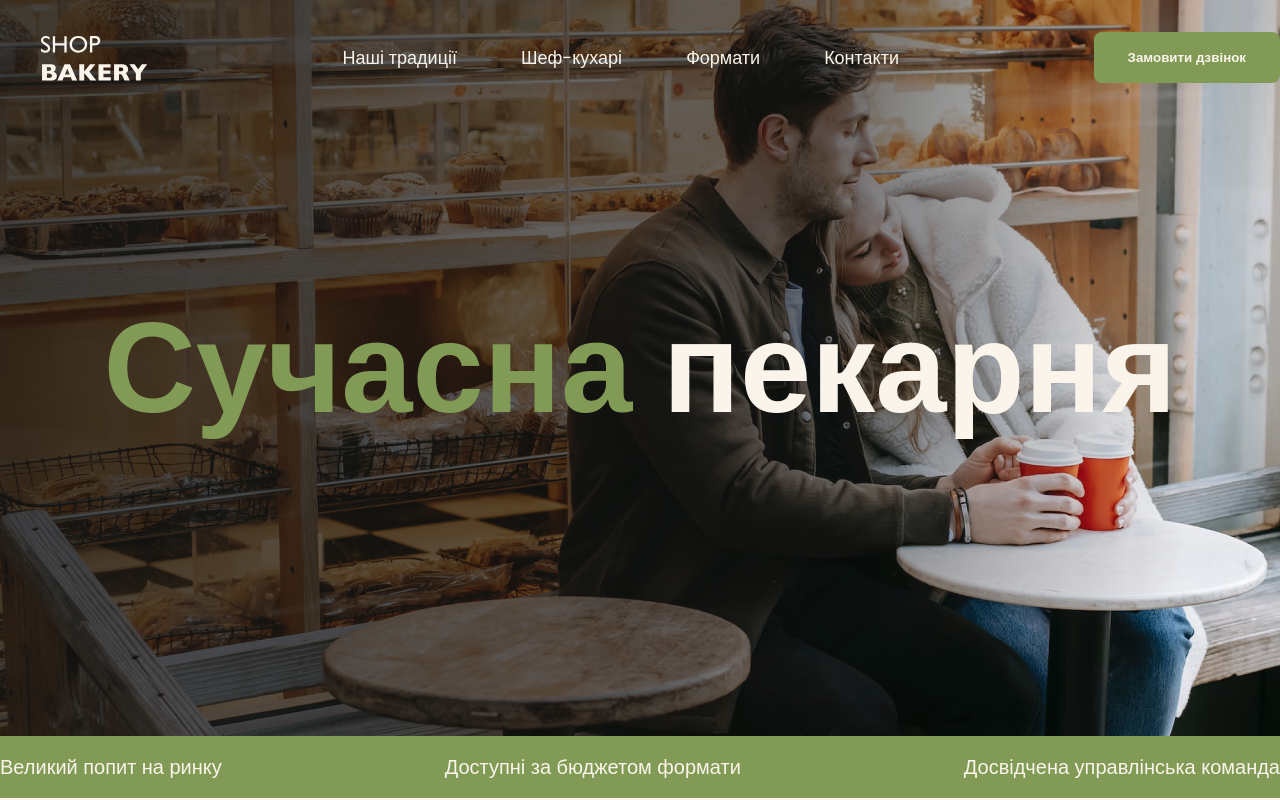
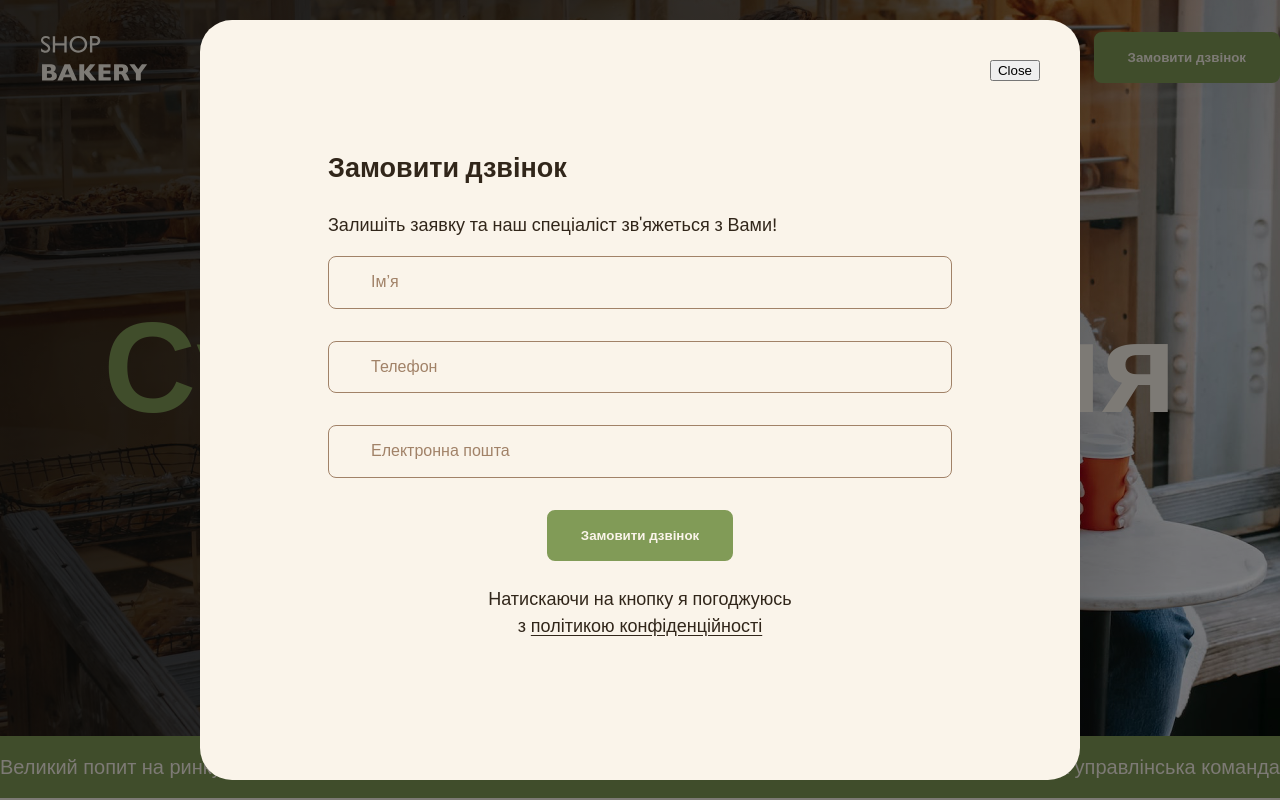
Before and after one commit to zvarych220/-_-, a plain HTML site: page index.html in a window 1280 px wide. Shown: the top 800 px of the page. Drawn offline with Linux system fonts and the light colour scheme.

Commit message:
Створення веб-форм

```diff
--- a/index.html
+++ b/index.html
@@ -174,6 +174,28 @@
                     <div class="contact-form">
                         <h2 class="contact-section section-title">Приєднуйся до мережі пекарень </h2>
                         <p>Заповни форму, щоб ми зв'язались з тобою!</p>
+
+                        <form name="contact-form" autocomplete="off" novalidate>
+
+                            <div class="form-field">
+                                <label class="form-label visually-hidden" for="user-name">Ім’я</label>
+                                <input class="form-input" type="text" id="user-name" name="user-name"placeholder="Ім’я">
+                            </div>
+
+                            <div class="form-field">
+                                <label class="form-label visually-hidden" for="user-tel">Телефон</label>
+                                <input class="form-input" type="tel" id="user-tel" name="user-tel" placeholder="Телефон">
+                            </div>
+
+                            <div class="form-field">
+                                <label class="form-label visually-hidden" for="user-email">Електронна пошта</label>
+                                <input class="form-input" type="email" id="user-email" name="user-email"placeholder="Електронна пошта">
+                            </div>
+
+                            <button type="submit" class="form-btn button">Замовити дзвінок</button>
+
+                            <p class="form-terms">Натискаючи на кнопку я погоджуюсь з <a class="form-terms-link" href="#">політикою конфіденційності</a></p>
+                        </form>
                     </div>
 
                     <iframe class="contact-map"
@@ -233,9 +255,32 @@
             </div>
         </div>
     </footer>
-    <div class="backdrop is-hidden">
+    <div class="backdrop ">
         <div class="modal">
             <button class="modal-btn-close" type="button">Close</button>
+            <h2>Замовити дзвінок</h2>
+            <p>Залишіть заявку та наш спеціаліст зв'яжеться з Вами!</p>
+            <form name="modal-form" autocomplete="off" novalidate>
+
+                <div class="form-field">
+                    <label class="form-label visually-hidden" for="user-name">Ім’я</label>
+                    <input class="form-input" type="text" id="user-name" name="user-name"placeholder="Ім’я">
+                </div>
+
+                <div class="form-field">
+                    <label class="form-label visually-hidden" for="user-tel">Телефон</label>
+                    <input class="form-input" type="tel" id="user-tel" name="user-tel" placeholder="Телефон">
+                </div>
+
+                <div class="form-field">
+                    <label class="form-label visually-hidden" for="user-email">Електронна пошта</label>
+                    <input class="form-input" type="email" id="user-email" name="user-email"placeholder="Електронна пошта">
+                </div>
+
+                <button type="submit" class="form-btn button">Замовити дзвінок</button>
+
+                <p class="form-terms">Натискаючи на кнопку я погоджуюсь з <a class="form-terms-link" href="#">політикою конфіденційності</a></p>
+            </form>
         </div>
     </div>
 
--- a/style/style.css
+++ b/style/style.css
@@ -96,13 +96,14 @@ ul {
 }
 
 /*header*/
-.header{
+.header {
     padding-top: 32px;
     position: absolute;
     top: 0;
     left: 0;
     width: 100%;
 }
+
 .header-conteiner {
     display: flex;
     align-items: center;
@@ -127,7 +128,7 @@ ul {
 
 .hero-sectoin {
     padding: 272px 0;
-    background-image: linear-gradient(103deg, rgba(18, 18, 17, 0.78) 2.03%, rgba(18, 18, 17, 0.60) 58.46%, rgba(18, 18, 17, 0.00) 90.36%),url('../img/hero-section-background.jpg');
+    background-image: linear-gradient(103deg, rgba(18, 18, 17, 0.78) 2.03%, rgba(18, 18, 17, 0.60) 58.46%, rgba(18, 18, 17, 0.00) 90.36%), url('../img/hero-section-background.jpg');
     background-repeat: no-repeat;
     background-position: center top;
     background-size: cover;
@@ -299,9 +300,11 @@ ul {
     transition: transform 0.3s;
     background: linear-gradient(180deg, rgba(49, 38, 26, 0.00) 55.21%, rgba(49, 38, 26, 0.71) 72.92%, var(--color-prymary-dark) 100%);
 }
+
 .format-card:hover {
-    transform: scale(1.05) ;
+    transform: scale(1.05);
 }
+
 .formats-title {
     margin-bottom: 80px;
 }
@@ -336,9 +339,11 @@ ul {
     background-color: var(--color-prymary-dark);
     fill: var(--color-prymary-light);
 }
-.carousel-button.next{
+
+.carousel-button.next {
     transform: rotate(180deg);
 }
+
 /*contact-section*/
 .contact-section {
     margin-bottom: 16px;
@@ -456,10 +461,11 @@ ul {
     width: 100%;
     max-width: 880px;
     height: 100%;
-    max-height:880px;
+    max-height: 880px;
+    padding: 128px;
     background-color: var(--color-prymary-light);
     border-radius: 32px;
-
+    overflow: auto;
 }
 
 .backdrop.is-hidden {
@@ -473,3 +479,58 @@ ul {
     top: 40px;
     right: 40px;
 }
+
+/*Form*/
+.form-input {
+    padding: 16px 42px;
+    width: 100%;
+    font-size: 16px;
+    line-height: 1.17;
+    border-radius: 8px;
+    border: 1px solid var(--color-secondary-dark);
+    background-color: transparent;
+}
+
+.form-label {
+    display: block;
+}
+
+.form-btn {
+    margin: 0 auto;
+    display: block;
+    margin-bottom: 24px;
+}
+
+.form-field {
+    margin-bottom: 32px;
+    ;
+}
+
+.form-input:focus {
+    border-color: var(--color-brand-normal);
+    outline: none;
+}
+
+.form-input::placeholder {
+    color: var(--color-secondary-dark);
+    font-size: 16px;
+    line-height: 1.17;
+}
+
+.form-input:focus::placeholder {
+    color: var(--color-prymary-dark);
+}
+
+.form-terms{
+    margin: 0   auto;
+    max-width: 305px;
+    font-weight: 500;
+    font-style: 12px;
+    line-height: 1.5;
+    text-align: center;
+}
+
+.form-terms-link{
+    color: var(--color-prymary-dark);
+    text-underline-offset: 3px;
+}
```
